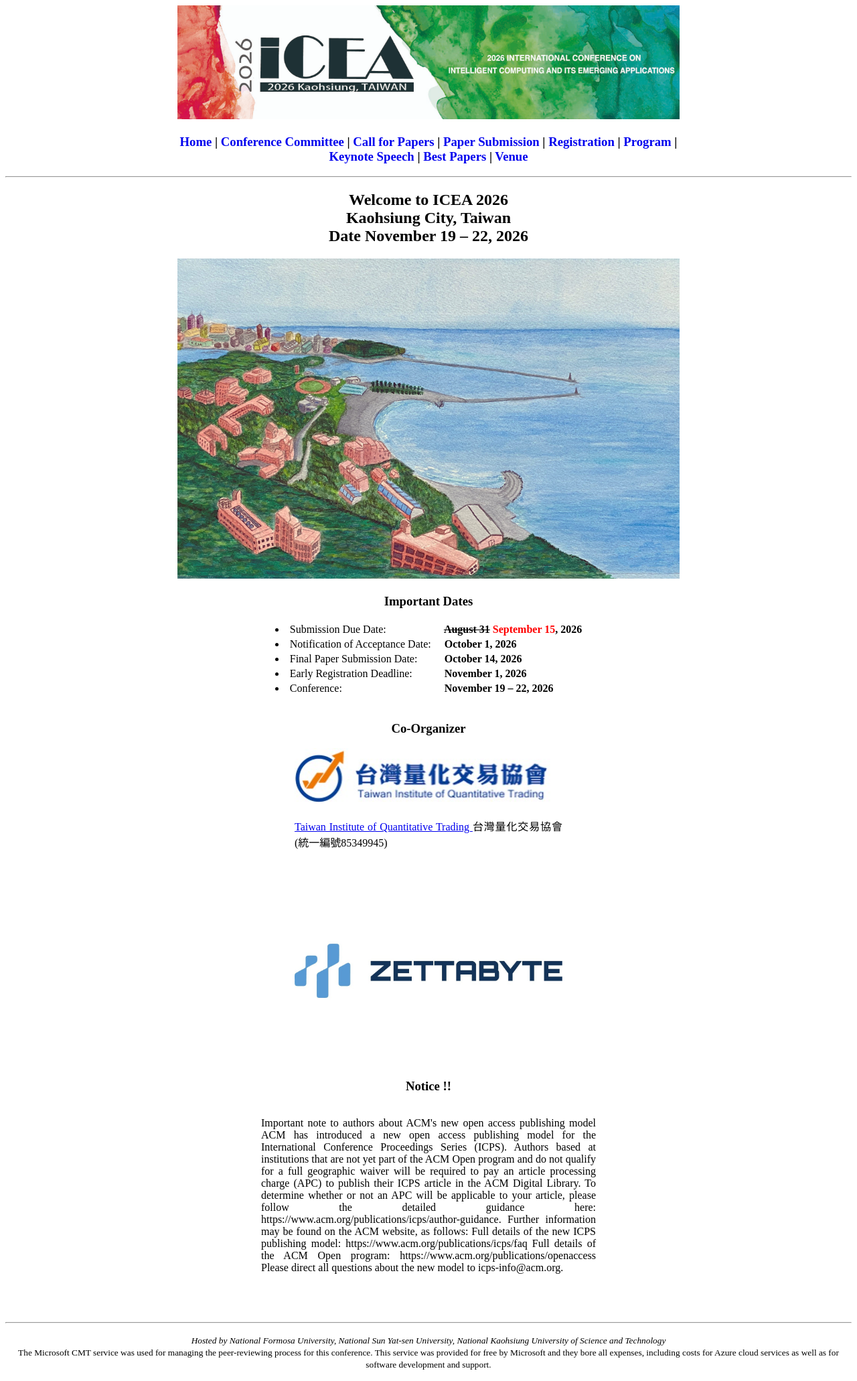
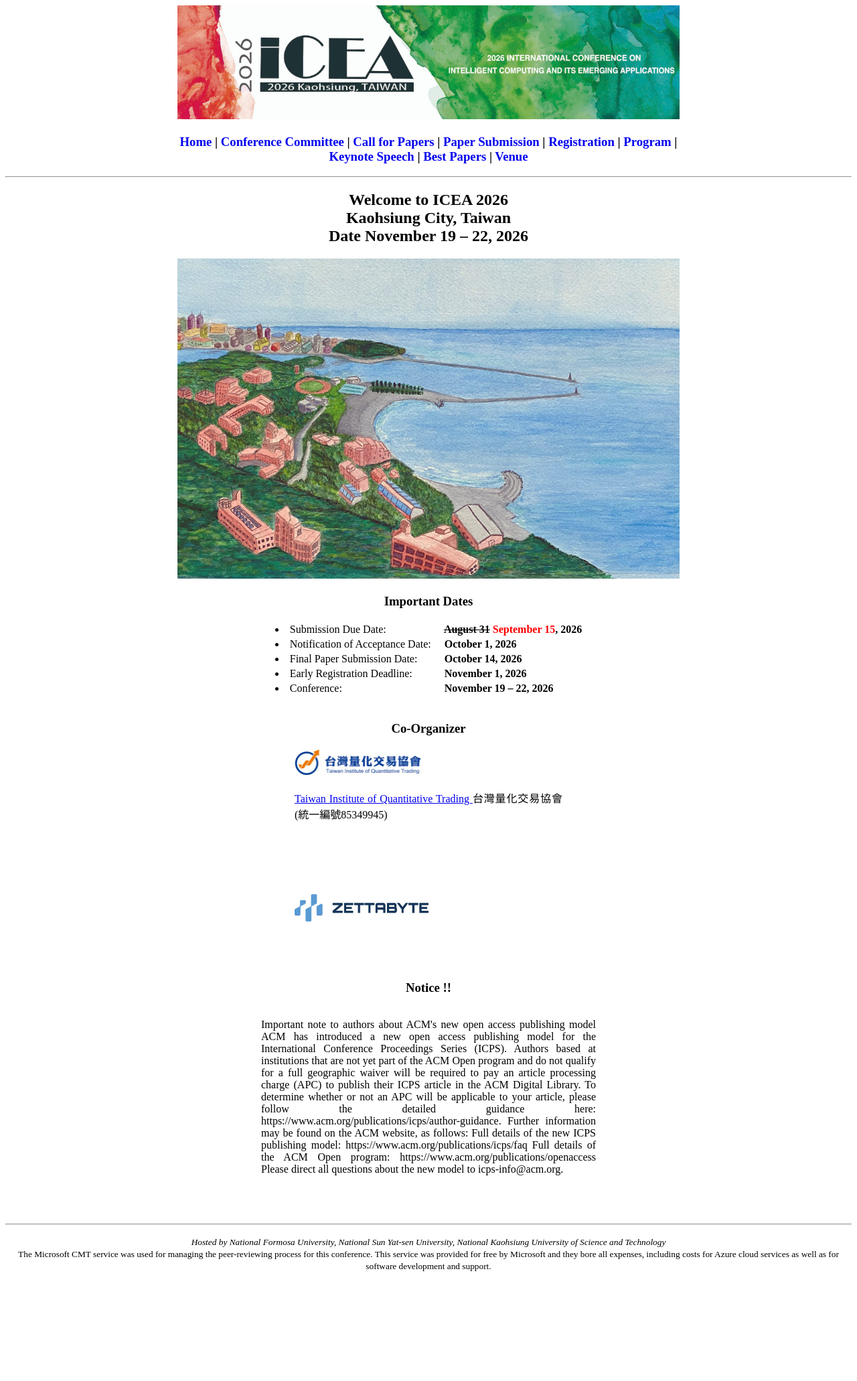
Before and after one commit to icea-conf/2026, a Jekyll site: the page built from index.html, in a window 1280 px wide. Shown: the whole page at 67% size. Built offline with Jekyll 4.4.1, drawn with Linux system fonts in a browser that asks for light colours; the list of posts is cut into pages by our own code; after the commit the page ends 1915 px from its top, so only the background shows below that.

Commit message:
Update index.html

```diff
--- a/index.html
+++ b/index.html
@@ -83,13 +83,13 @@
                   <h3>Co-Organizer</h3>
                   <div class="supporters" style="display: flex; justify-content: center; gap: 60px; flex-wrap: wrap;">
                         <div style="text-align: justify; width: 400px;">
-                              <img src="https://icea-conf.github.io/2026/image/kktix.jpg" alt="kktix" style="width: 100%; height: auto;">
+                              <img src="https://icea-conf.github.io/2026/image/kktix.jpg" alt="kktix" style="width: 50%; height: auto;">
                               <p><a href="https://hpc.asia.edu.tw/tacc/" target="_blank">Taiwan Institute of Quantitative Trading </a>
                                     台灣量化交易協會 (統一編號85349945)</p>
                         </div>
                          <div class="supporters" style="display: flex; justify-content: center; gap: 60px; flex-wrap: wrap;">
                         <div style="text-align: justify; width: 400px;">
-                              <img src="https://icea-conf.github.io/2026/image/sponsor/zet.jpg" alt="kktix" style="width: 100%; height: auto;">
+                              <img src="https://icea-conf.github.io/2026/image/sponsor/zet.jpg" alt="kktix" style="width: 50%; height: auto;">
                               <p></p>
                         </div>
                      <!--   <div style="text-align: center; width: 200px;">
```
